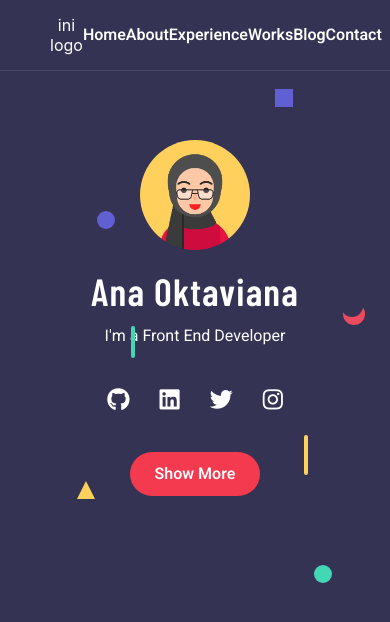
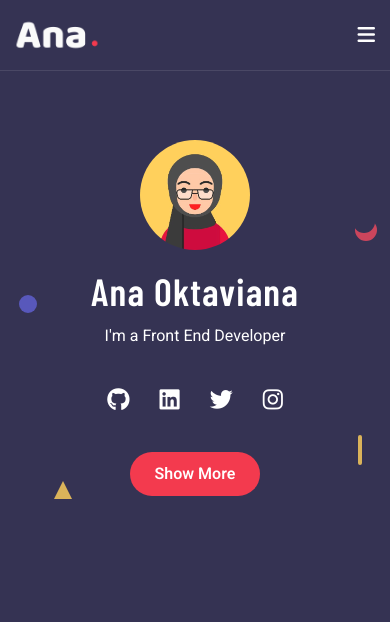
Before and after one commit to anaoktaa/portfolio, a React (Create React App) app: page / in a window 390 px wide. Shown: the top 622 px of the page. Built offline with nearby package versions, Linux system fonts and the light colour scheme.

Commit message:
particles mobile and header mobile changes

```diff
--- a/public/index.html
+++ b/public/index.html
@@ -39,8 +39,8 @@
       To begin the development, run `npm start` or `yarn start`.
       To create a production bundle, use `npm run build` or `yarn build`.
     -->
-    <link href="https://fonts.googleapis.com/css2?family=Heebo:wght@400;500;600&display=swap" rel="stylesheet">
-    <link href="https://fonts.googleapis.com/css2?family=Barlow+Condensed:wght@600&display=swap" rel="stylesheet">
+    <link rel="preload" as="style" onload="this.rel='stylesheet'" href="https://fonts.googleapis.com/css2?family=Heebo:wght@400;500;600&display=swap">
+    <link rel="preload" as="style" onload="this.rel='stylesheet'" href="https://fonts.googleapis.com/css2?family=Barlow+Condensed:wght@600&display=swap">
     <script src="https://kit.fontawesome.com/72ed297e9a.js" defer rossorigin="anonymous"></script>
   </body>
 </html>
--- a/src/components/header/header.component.js
+++ b/src/components/header/header.component.js
@@ -1,23 +1,49 @@
-import React from 'react';
+import React, { useState } from 'react';
 import { Link } from 'react-router-dom';
+
+import logo1 from '../../assets/images/logo-1.png';
 
 import './header.styles.css';
 
 const Header = () => {
+
+    const [ dropdownMenu, setDropdownMenu ] = useState(false);
+
+    const handleShowMenu = () => {
+        setDropdownMenu(!dropdownMenu);
+    }
+
     return (
+        <div className={`header-container ${dropdownMenu? 'show-dropdown' : ''}`}>
             <header className='header'>
                 <div className='header-logo'>
-                <p>ini logo</p>
+                    <div className='logo-container'>
+                        <img src={logo1} alt='ana-logo' width='100%' height='100%'/>
+                    </div>
                 </div>
                 <div className='header-menus'>
-                <Link className='header-menu' to='#'>Home</Link>
+                    <Link className='header-menu' to='/'>Home</Link>
                     <Link className='header-menu' to='#'>About</Link>
-                <Link className='header-menu' to='#'>Experience</Link>
+                    <Link className='header-menu' to='#'>Experiences</Link>
                     <Link className='header-menu' to='#'>Works</Link>
                     <Link className='header-menu' to='#'>Blog</Link>
                     <Link className='header-menu' to='#'>Contact</Link>
                 </div>
+                <div className='header-menu-mobile'>
+                    <i onClick={handleShowMenu} class="fas fa-bars" style={{fontSize: '20px', cursor: 'pointer'}}></i>
+                </div>
             </header>
+            <div className='dropdown-menus'>
+                <ul>
+                    <li><Link className='header-menu-dropdown' to='#'>Home</Link></li>
+                    <li><Link className='header-menu-dropdown' to='#'>About</Link></li>
+                    <li><Link className='header-menu-dropdown' to='#'>Experiences</Link></li>
+                    <li><Link className='header-menu-dropdown' to='#'>Works</Link></li>
+                    <li><Link className='header-menu-dropdown' to='#'>Blog</Link></li>
+                    <li><Link className='header-menu-dropdown' to='#'>Contact</Link></li>
+                </ul>
+            </div>
+        </div>
     )
 };
 
--- a/src/components/header/header.styles.css
+++ b/src/components/header/header.styles.css
@@ -1,20 +1,56 @@
-.header {
+.header-container {
     height: 70px;
     border-bottom: 1px solid #ffffff1a;
-    background-color: var(--main-bg-color);
-    display: flex;
-    justify-content: space-between;
-    align-items: center;
-    padding: 0 var(--main-horizontal-padding);
+    transition: all .8s;
+    overflow: hidden;
     position: fixed;
     top: 0;
     left: 0;
     right: 0;
     z-index: 10;
+    background-color: var(--main-bg-color);
+    padding: 0 var(--main-horizontal-padding);
 }
+
+.header {
+    height: 70px;
+    display: flex;
+    justify-content: space-between;
+    align-items: center;
+}
+
+.dropdown-menus {
+    margin-top: 5px;
+}
+
+.dropdown-menus ul {
+    list-style-type: none;
+    margin: 0;
+    padding: 0;
+    text-align: left;
+}
+
+.dropdown-menus li {
+    margin-bottom: 17px;
+    font-size: 12px;
+}
+
 .header-logo {
-    width: 100px;
+    height: 50px;
+    width: 220px;
+    display: flex;
+    align-items: center;
+    overflow: hidden;
 }
+
+.logo-container {
+    height: 110px;
+    width: 110px;
+    padding-right: 30px;
+    display: inline-block;
+    margin-left: -3px;
+}
+
 .header-menus {
     width: 600px;
     display: flex;
@@ -22,7 +58,7 @@
     justify-content: space-around;
 }
 
-.header-menu {
+.header-menu, .header-menu-dropdown {
     font-size: 16px;
     color: white;
     text-decoration: none;
@@ -30,6 +66,42 @@
     font-family: 'Heebo', sans-serif;
 }
 
-.header-menu:hover {
+.header-menu:hover, .header-menu-dropdown:hover {
     color: var(--secondary-bg-color);
 }
+
+.header-menu-mobile {
+    display: none;
+}
+
+@media screen and (max-width: 992px) {
+    .logo-container {
+        height: 90px;
+        width: 90px;
+    }
+
+    .header-menu-mobile {
+        display: block;
+    }
+
+    .header-menus {
+        display: none;
+    }
+
+    .header-container {
+        padding: 0 var(--main-horizontal-padding-md);
+    }
+
+    .header-container.show-dropdown {
+        height: 320px;
+    }
+
+}
+
+@media screen and (max-width: 600px) {
+    .header-container {
+        padding: 0 var(--main-horizontal-padding-sm);
+    }
+
+
+}
--- a/src/components/main-content/main-content.component.js
+++ b/src/components/main-content/main-content.component.js
@@ -17,7 +17,7 @@ const MainContent = ({ actualSize }) => {
     }, [mainContentRef, setActualHeight]);
 
     return (
-        <main ref={mainContentRef} className='main-content'>
+        <section ref={mainContentRef} className='main-content'>
             <div className='main-content-img-frame'/>
             <p className='main-content-name'>Ana Oktaviana</p>
             <p className='main-content-what-i-am'>I'm a Front End Developer</p>
@@ -40,7 +40,7 @@ const MainContent = ({ actualSize }) => {
                 actualHeight={actualHeight}
                 actualWidth={actualSize.width}
             />
-        </main>
+        </section>
     )
 };
 
--- a/src/components/particles/particles.component.js
+++ b/src/components/particles/particles.component.js
@@ -40,8 +40,6 @@ const Particles = ({ actualWidth, actualHeight }) => {
 
     }, [actualWidth, mousePosition, actualHeight]);
 
-    console.log(mousePosition)
-
     return (
         <div className='particles-container'>
             {Array(10).fill(1).map((el, i) =>
--- a/src/components/particles/particles.styles.css
+++ b/src/components/particles/particles.styles.css
@@ -1,37 +1,3 @@
-:root {
-    --part1-x: 39vw;
-    --part1-y: -40vh;
-    --part1-z: 61px;
-    --part2-x: -39vw;
-    --part2-y: -40vh;
-    --part2-z: 8px;
-    --part3-x: -26vw;
-    --part3-y: 8px;
-    --part3-z: 61px;
-    --part4-x: -20vw;
-    --part4-y: -60vh;
-    --part4-z: 8px;
-    --part5-x: 20vw;
-    --part5-y: -20vh;
-    --part5-z: 21px;
-    --part6-x: 22vw;
-    --part6-y: -70vh;
-    --part6-z: 16px;
-    --part7-x: -16vw;
-    --part7-y: -40vh;
-    --part7-z: 16px;
-    --part8-x: 35vw;
-    --part8-y: -30vh;
-    --part8-z: 16px;
-    --part9-x: -42vw;
-    --part9-y: -35vh;
-    --part9-z: 16px;
-    --part10-x: 42vw;
-    --part10-y: -20vh;
-    --part10-z: 16px;
-}
-
-
 .particles-container {
     display: block;
     position: relative;
@@ -42,23 +8,21 @@
     transition: all .8s;
 }
 
-
 .left-bottom {
-    transform: translateX(-15px) translateY(15px) translateZ(-15px);
+    transform: translateX(-15px) translateY(15px) ;
 }
 
 .right-bottom {
-    transform: translateX(15px) translateY(15px) translateZ(-15px);
+    transform: translateX(15px) translateY(15px) ;
 }
 
 .right-top {
-    transform: translateX(15px) translateY(-15px) translateZ(15px);
+    transform: translateX(15px) translateY(-15px) ;
 }
 
 .left-top {
-    transform: translateX(-15px) translateY(-15px) translateZ(15px);
+    transform: translateX(-15px) translateY(-15px);
 }
-
 
 .particle:nth-child(1) {
     border-top-right-radius: 12px;
@@ -68,7 +32,6 @@
     top: -56vh;
     right: -33vw;
     background: #44d7b6;
-
 }
 
 .particle:nth-child(2) {
@@ -142,7 +105,6 @@
     background-color: #ffd05c;
     top: -54vh;
     left: -42vw;
-    /* transform: translate3d(var(--part9-x), var( --part9-y), var( --part9-z)) rotate(140deg); */
 }
 
 .particle:nth-child(10) {
@@ -153,3 +115,60 @@
     top: 10vh;
     right: -31.2vw;
 }
+
+@media screen and (max-width: 600px) {
+    .particle {
+        opacity: .82;
+    }
+
+    .particle:nth-child(1) {
+        top: -77vh;
+        right: -33vw;
+    }
+
+    .particle:nth-child(2) {
+        top: -22vh;
+        left: -49vw;
+    }
+
+    .particle:nth-child(3) {
+        top: 0vh;
+        left: -40vw;
+    }
+
+    .particle:nth-child(4) {
+        top: -78vh;
+        left: -22vw;
+    }
+
+    .particle:nth-child(5) {
+        height: 30px;
+        top: -5.4vh;
+        right: -39vw;
+    }
+
+    .particle:nth-child(6) {
+        top: -56.4vh;
+        right: -43.2vw;
+    }
+
+    .particle:nth-child(7) {
+        display: none;
+    }
+
+    .particle:nth-child(8) {
+        top: -32vh;
+        right: -42.2vw;
+    }
+
+    .particle:nth-child(9) {
+        top: -54vh;
+        left: -47vw;
+    }
+
+    .particle:nth-child(10) {
+        display: none;
+    }
+
+
+}
--- a/src/components/with-window-resize/with-window-resize.component.js
+++ b/src/components/with-window-resize/with-window-resize.component.js
@@ -1,4 +1,4 @@
-import React, { useState, useEffect, useRef } from "react";
+import React, { useState, useEffect } from "react";
 
 const withWindowResize = Component => {
     const WrappedComponent = (props) => {
--- a/src/index.css
+++ b/src/index.css
@@ -18,5 +18,8 @@ code {
   --main-txt-color: #fff;
   --main-padding: 50px;
   --main-horizontal-padding: 50px;
+  --main-horizontal-padding-md: 30px;
+  --main-horizontal-padding-sm: 15px;
   --main-vertical-padding: 20px;
+  --mobile: 600px;
 }
```
Also changed, not shown: src/assets/images/logo-1.png (added), src/assets/images/logo-2.png (added). Lines whose indentation alone changed are shown as unchanged.
